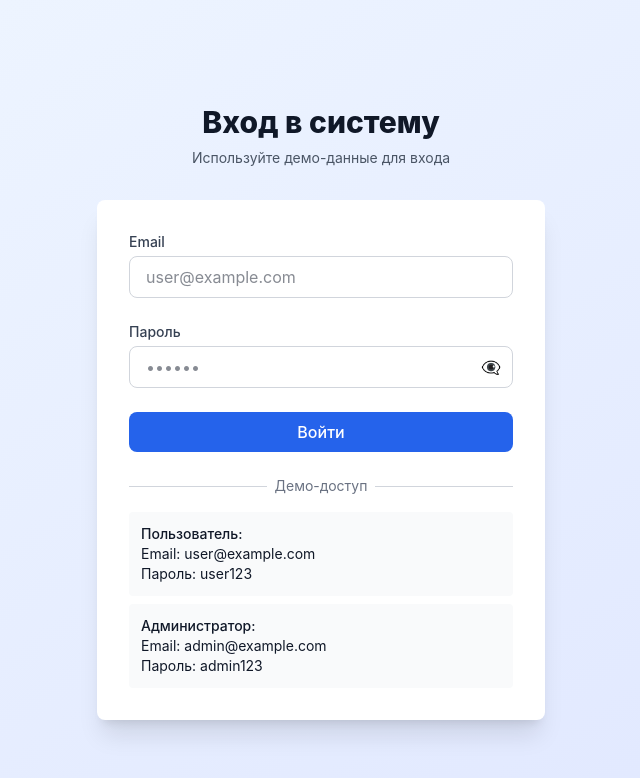
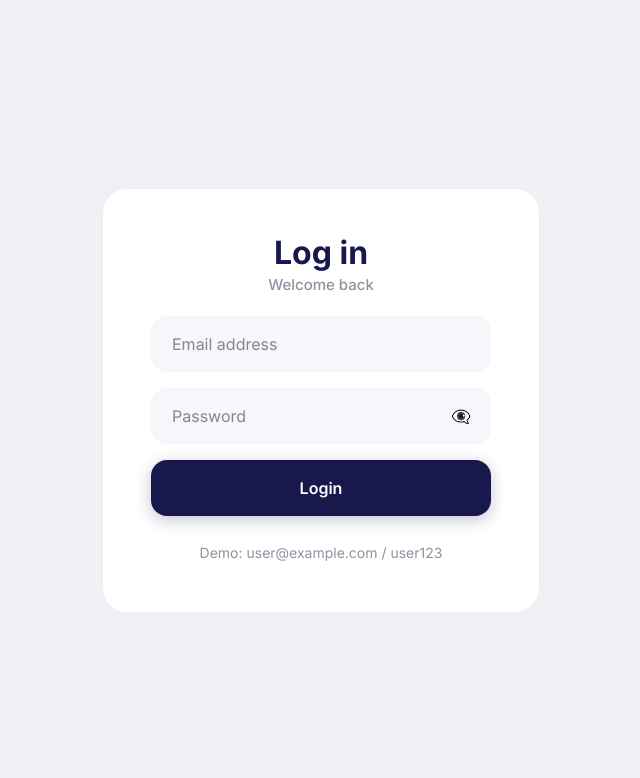
Before and after one commit to didu4/test-aezakmi, a React (Vite) app: page /login in a window 1280 px wide. Shown: the top 778 px of the page, without its empty margins (319-959 px from the left). Built offline with nearby package versions, Linux system fonts and the light colour scheme.

Commit message:
fix: актуализировал дизайн страницы логина, обновил логику валидации, исправил ошибку при авторизации с демо-данными

```diff
--- a/src/index.css
+++ b/src/index.css
@@ -1,71 +1,42 @@
+@import url('https://fonts.googleapis.com/css2?family=Inter:wght@400;500;600;700&display=swap');
 @import "tailwindcss";
 
 @theme {
-  /* Цвета */
-  --color-primary-50: #eff6ff;
-  --color-primary-100: #dbeafe;
-  --color-primary-500: #3b82f6;
-  --color-primary-600: #2563eb;
-  --color-primary-700: #1d4ed8;
+  /* Цвета из макета */
+  --color-primary: #18184C;
+  --color-bg: #EFEFF4;
+  --color-text-primary: #18184C;
+  --color-text-secondary: #8E93A1;
+  --color-input-bg: #F6F6FB;
   --color-success: #10b981;
   --color-warning: #f59e0b;
   --color-error: #ef4444;
-
-  /* Анимации */
-  --animate-fade-in: fadeIn 0.3s ease-in-out;
-  --animate-slide-in: slideIn 0.3s ease-out;
-}
-
-@keyframes fadeIn {
-  from {
-    opacity: 0;
-  }
-  to {
-    opacity: 1;
-  }
-}
-
-@keyframes slideIn {
-  from {
-    transform: translateY(-10px);
-    opacity: 0;
-  }
-  to {
-    transform: translateY(0);
-    opacity: 1;
-  }
 }
 
 @layer base {
   body {
-    @apply bg-gray-50 text-gray-900 antialiased;
+    @apply bg-[#EFEFF4] text-gray-900 antialiased;
+    font-family: 'Inter', sans-serif;
   }
 }
 
 @layer components {
   .btn-primary {
-    @apply px-4 py-2 bg-primary-600 text-white rounded-lg hover:bg-primary-700
-           focus:outline-none focus:ring-2 focus:ring-primary-500 focus:ring-offset-2
-           transition-colors duration-200 font-medium;
-  }
-
-  .btn-secondary {
-    @apply px-4 py-2 bg-white text-gray-700 border border-gray-300 rounded-lg
-           hover:bg-gray-50 focus:outline-none focus:ring-2 focus:ring-primary-500
-           transition-colors duration-200 font-medium;
+    @apply px-4 py-2 bg-[#18184C] text-white rounded-[16px]
+           hover:opacity-90 transition-opacity duration-200 font-semibold;
   }
 
   .input-field {
-    @apply w-full px-4 py-2 border border-gray-300 rounded-lg focus:outline-none
-           focus:ring-2 focus:ring-primary-500 focus:border-transparent
-           transition-all duration-200;
+    @apply w-full h-[56px] px-[20px] rounded-[16px] bg-[#F6F6FB]
+           border border-transparent focus:border-[#18184C] outline-none
+           transition-colors duration-200;
   }
 
   .input-error {
-    @apply border-red-500 focus:ring-red-500;
+    @apply border-red-500 focus:border-red-500;
   }
 
   .card {
-    @apply bg-white rounded-xl shadow-lg p-6;
+    @apply bg-white rounded-[24px] shadow-lg p-6;
   }
 }
--- a/src/pages/LoginPage.tsx
+++ b/src/pages/LoginPage.tsx
@@ -1,3 +1,4 @@
+// src/pages/LoginPage.tsx
 import { useState } from 'react';
 import { useForm } from 'react-hook-form';
 import { zodResolver } from '@hookform/resolvers/zod';
@@ -5,7 +6,6 @@ import { useNavigate, useLocation } from 'react-router-dom';
 import { useAuth } from '../context/useAuth';
 import { loginSchema } from '../utils/validation';
 import type { LoginFormData } from '../utils/validation';
-import Loading from '../components/UI/Loading';
 
 interface LocationState {
   from?: {
@@ -22,6 +22,7 @@ const LoginPage = () => {
   const {
     register,
     handleSubmit,
+    setValue,  // Добавьте setValue
     formState: { errors },
   } = useForm<LoginFormData>({
     resolver: zodResolver(loginSchema),
@@ -38,98 +39,117 @@ const LoginPage = () => {
     }
   };
 
+  // Функция для заполнения демо-данными
+  const fillDemoData = () => {
+    setValue('email', 'user@example.com');
+    setValue('password', 'user123');
+  };
+
   return (
-    <div className="min-h-screen flex items-center justify-center bg-linear-to-br from-blue-50 to-indigo-100 py-12 px-4 sm:px-6 lg:px-8">
-      <div className="max-w-md w-full space-y-8">
-        <div>
-          <h2 className="mt-6 text-center text-3xl font-extrabold text-gray-900">
-            Вход в систему
-          </h2>
-          <p className="mt-2 text-center text-sm text-gray-600">
-            Используйте демо-данные для входа
+    <div className="min-h-screen flex items-center justify-center bg-[#EFEFF4] px-4">
+      {/* Контейнер формы */}
+      <div className="w-[436px] max-w-full bg-white rounded-[24px] p-[48px]">
+        {/* Заголовок */}
+        <div className="text-center mb-[24px]">
+          <h1
+            className="text-[32px] font-bold leading-none mb-[8px]"
+            style={{
+              color: '#18184C',
+              fontFamily: 'Inter, sans-serif',
+              fontWeight: 700,
+            }}
+          >
+            Log in
+          </h1>
+          <p
+            className="text-[15px] font-medium leading-none"
+            style={{
+              color: '#8E93A1',
+              fontFamily: 'Inter, sans-serif',
+              fontWeight: 500,
+            }}
+          >
+            Welcome back
           </p>
         </div>
 
-        <div className="bg-white rounded-lg shadow-xl p-8">
-          <form className="space-y-6" onSubmit={handleSubmit(onSubmit)}>
-            <div>
-              <label htmlFor="email" className="block text-sm font-medium text-gray-700">
-                Email
-              </label>
-              <div className="mt-1">
+        {/* Форма */}
+        <form onSubmit={handleSubmit(onSubmit)} className="flex flex-col gap-[16px]" noValidate>
+          {/* Поле Email */}
+          <div className="flex flex-col gap-[12px]">
             <input
-                  id="email"
               type="email"
+              placeholder="Email address"
               autoComplete="email"
-                  className={`input-field ${errors.email ? 'input-error' : ''}`}
-                  placeholder="user@example.com"
+              className="w-full h-[56px] rounded-[16px] px-[20px] py-[16px] text-[16px] outline-none transition-all"
+              style={{
+                fontFamily: 'Inter, sans-serif',
+                backgroundColor: errors.email ? '#FFF2F2' : '#F6F6FB',
+                border: errors.email ? '1.5px solid #EA3A3A' : '1.5px solid transparent',
+              }}
               {...register('email')}
             />
             {errors.email && (
-                  <p className="mt-2 text-sm text-red-600">{errors.email.message}</p>
+              <p className="text-sm text-[#EA3A3A] -mt-[4px]">{errors.email.message}</p>
             )}
           </div>
-            </div>
 
-            <div>
-              <label htmlFor="password" className="block text-sm font-medium text-gray-700">
-                Пароль
-              </label>
-              <div className="mt-1 relative">
+          {/* Поле Password */}
+          <div className="flex flex-col gap-[12px]">
+            <div className="relative">
               <input
-                  id="password"
                 type={showPassword ? 'text' : 'password'}
+                placeholder="Password"
                 autoComplete="current-password"
-                  className={`input-field ${errors.password ? 'input-error' : ''}`}
-                  placeholder="••••••"
+                className="w-full h-[56px] rounded-[16px] px-[20px] py-[16px] text-[16px] outline-none transition-all"
+                style={{
+                  fontFamily: 'Inter, sans-serif',
+                  backgroundColor: errors.password ? '#FFF2F2' : '#F6F6FB',
+                  border: errors.password ? '1.5px solid #EA3A3A' : '1.5px solid transparent',
+                }}
                 {...register('password')}
               />
               <button
                 type="button"
                 onClick={() => setShowPassword(!showPassword)}
-                  className="absolute inset-y-0 right-0 pr-3 flex items-center"
+                className="absolute right-[20px] top-1/2 -translate-y-1/2 text-gray-400 hover:text-gray-600"
               >
                 {showPassword ? '👁️' : '👁️‍🗨️'}
               </button>
+            </div>
             {errors.password && (
-                  <p className="mt-2 text-sm text-red-600">{errors.password.message}</p>
+              <p className="text-sm text-[#EA3A3A] -mt-[4px]">{errors.password.message}</p>
             )}
           </div>
-            </div>
 
-            <div>
+          {/* Кнопка Login */}
           <button
             type="submit"
             disabled={loading}
-                className="btn-primary w-full flex justify-center py-2 px-4"
+            className="w-full h-[56px] rounded-[16px] text-white text-[16px] font-semibold transition-all hover:opacity-90 active:scale-[0.98] disabled:opacity-50"
+            style={{
+              backgroundColor: '#18184C',
+              fontFamily: 'Inter, sans-serif',
+              fontWeight: 600,
+              boxShadow: '0px 4px 16px 0px rgba(24, 24, 76, 0.25)',
+              border: 'none',
+              cursor: 'pointer',
+            }}
           >
-                {loading ? <Loading message="" /> : 'Войти'}
+            {loading ? 'Loading...' : 'Login'}
           </button>
-            </div>
         </form>
 
-          <div className="mt-6">
-            <div className="relative">
-              <div className="absolute inset-0 flex items-center">
-                <div className="w-full border-t border-gray-300"></div>
-              </div>
-              <div className="relative flex justify-center text-sm">
-                <span className="px-2 bg-white text-gray-500">Демо-доступ</span>
-              </div>
-            </div>
-            <div className="mt-4 space-y-2 text-sm">
-              <div className="bg-gray-50 p-3 rounded">
-                <p className="font-medium">Пользователь:</p>
-                <p>Email: user@example.com</p>
-                <p>Пароль: user123</p>
-              </div>
-              <div className="bg-gray-50 p-3 rounded">
-                <p className="font-medium">Администратор:</p>
-                <p>Email: admin@example.com</p>
-                <p>Пароль: admin123</p>
-              </div>
-            </div>
-          </div>
+        {/* Демо-доступ */}
+        <div className="mt-[24px] text-center">
+          <button
+            type="button"
+            onClick={fillDemoData}
+            className="text-[14px] text-[#8E93A1] hover:text-[#18184C] transition-colors"
+            style={{ fontFamily: 'Inter, sans-serif' }}
+          >
+            Demo: user@example.com / user123
+          </button>
         </div>
       </div>
     </div>
--- a/src/utils/validation.ts
+++ b/src/utils/validation.ts
@@ -4,12 +4,12 @@ import { z } from "zod";
 export const loginSchema = z.object({
   email: z
     .string()
-    .min(1, "Email обязателен")
-    .email("Введите корректный email"),
+    .min(1, "Email is required")
+    .email("Please enter a valid email address"),
   password: z
     .string()
-    .min(1, "Пароль обязателен")
-    .min(6, "Пароль должен содержать минимум 6 символов"),
+    .min(1, "Password is required")
+    .min(6, "Password must be at least 6 characters"),
 });
 
 // Схема для карточки
```
Lines whose indentation alone changed are shown as unchanged.
